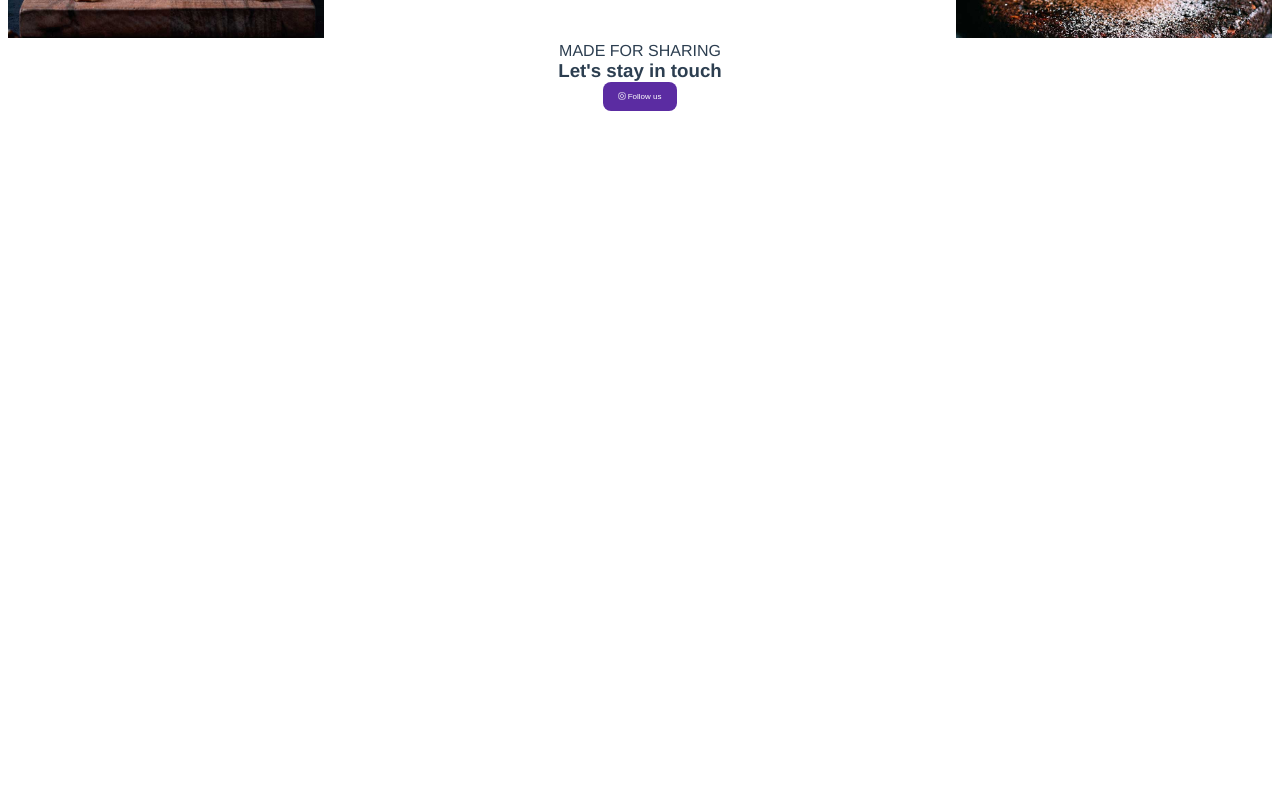
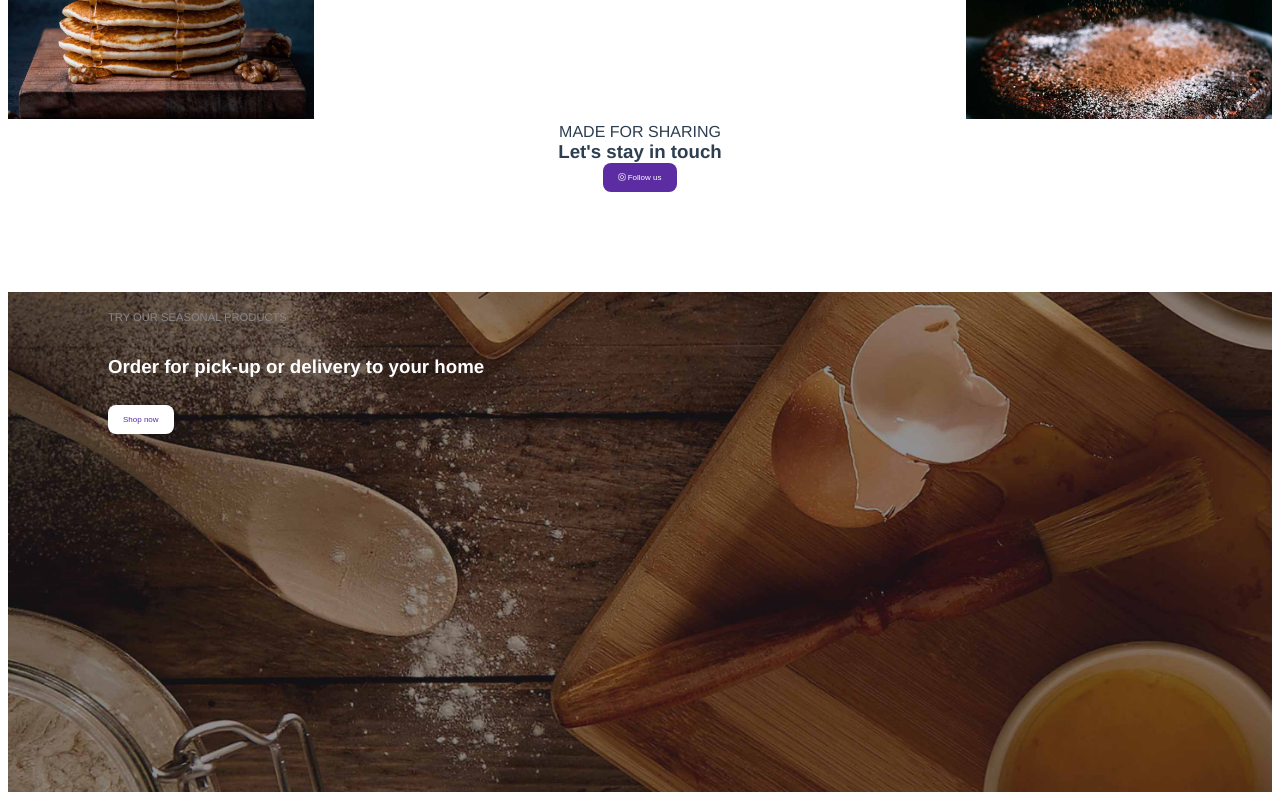
Before and after one commit to dvdecpcc/proj-html-vuejs, a Vue app: page / in a window 1280 px wide. Shown: the part 5848-6648 px from the top of the page. Before the commit the page ends 5967 px from the top, so only its background shows below. Built offline with nearby package versions, Linux system fonts and the light colour scheme.

Commit message:
delivery section done

```diff
--- a/src/components/InstaComponent.vue
+++ b/src/components/InstaComponent.vue
@@ -17,7 +17,7 @@ export default {
 <style scoped lang="scss">
 @import "../styles/commonRules.scss";
     .instaPic{
-        width: calc(100% / 4);
+        width: calc(100% / 4 - 10px);
         img{
             width: 100%;
         }
--- a/src/components/InstaPics.vue
+++ b/src/components/InstaPics.vue
@@ -55,6 +55,7 @@ export default {
 <style scoped lang="scss">
 @import "../styles/commonRules.scss";
     .myPics{
+        margin-top: 100px;
         display: flex;
         flex-wrap: wrap;
         justify-content: space-between;
--- a/src/components/MyMain.vue
+++ b/src/components/MyMain.vue
@@ -6,6 +6,7 @@
     <StoreProcess/>
     <StoreLoc/>
     <InstaPics/>
+    <MyOrders/>
   </div>
 </template>
 
@@ -16,6 +17,7 @@ import OtherProducts from "./OtherProducts.vue";
 import StoreProcess from "./StoreProcess.vue";
 import StoreLoc from "./StoreLoc.vue";
 import InstaPics from "./InstaPics.vue";
+import MyOrders from "./MyOrders.vue";
 
 export default {
   name: "MyMain",
@@ -25,7 +27,8 @@ export default {
     OtherProducts,
     StoreProcess,
     StoreLoc,
-    InstaPics
+    InstaPics,
+    MyOrders
   }
 }
 </script>
--- /dev/null
+++ b/src/components/MyOrders.vue
@@ -0,0 +1,54 @@
+<template>
+    <section class="myOrders">
+        <div class="myText">
+            <p>TRY OUR SEASONAL PRODUCTS</p>
+            <h3>Order for pick-up or delivery to your home</h3>
+            <button class="whiteBtn">Shop now</button>
+        </div>
+
+    </section>
+</template>
+
+<script>
+export default {
+
+}
+</script>
+
+<style scoped lang="scss">
+@import "../styles/commonRules.scss";
+
+    .myOrders{
+        margin-top: 100px;
+        background-image: url("../assets/images/call-to-action-bg.jpg");
+        background-size: cover;
+        color: $white;
+        height: 500px;
+
+        .myText{
+            text-align: left;
+            line-height: 50px;
+            margin-left: 100px;
+
+            p{
+                font-size: .7rem;
+                color: $mamba;
+            }
+
+        }
+
+    }
+    .whiteBtn{
+            color: $daisyBush;
+            background-color: $white;
+            border-radius: 8px;
+            padding: 10px 15px;
+            border: none;
+            cursor: pointer;
+            font-size: .5rem;
+            &:hover{
+                background-color: $daisyBush;
+                color: $white;
+            }
+        }
+</style>
```
